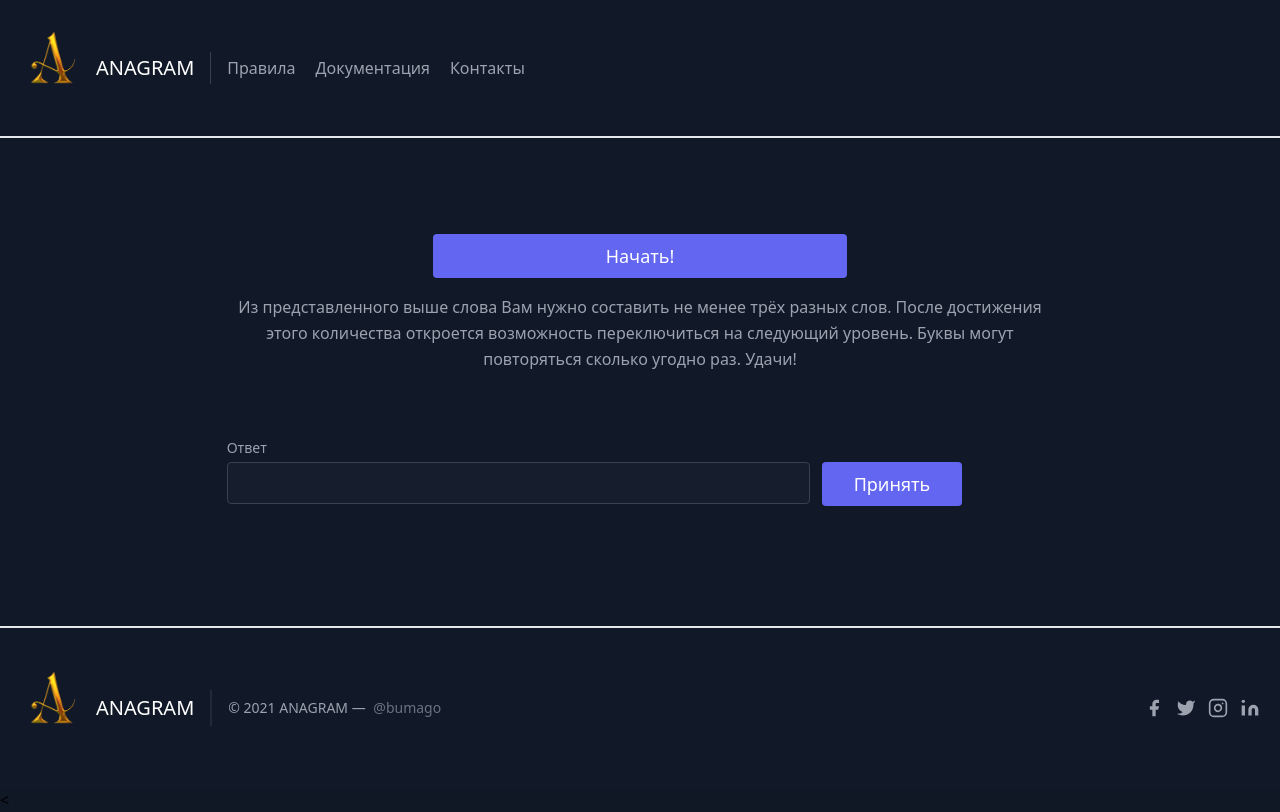
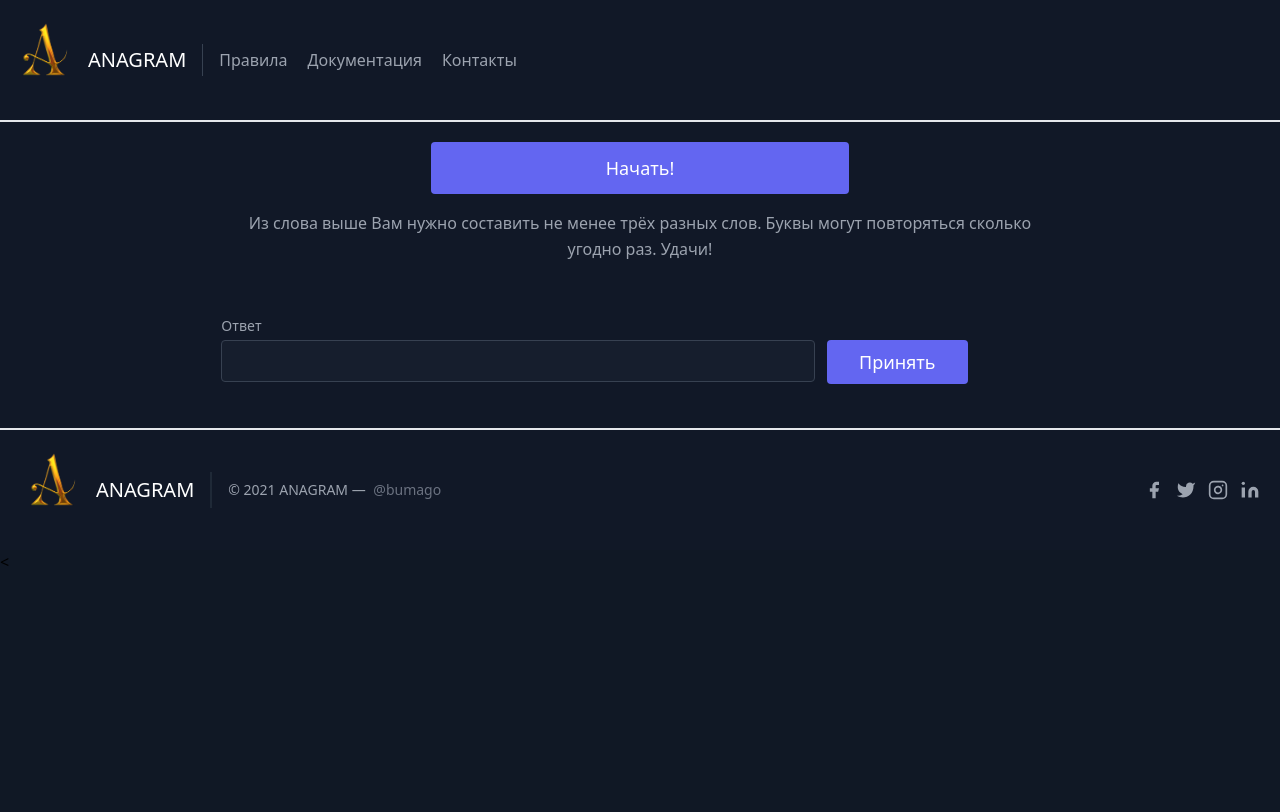
Before and after one commit to reebelbeebel/anagram_api, a plain HTML site: page index.html in a window 1280 px wide. Drawn offline with nearby package versions, Linux system fonts and the light colour scheme.

Commit message:
Edit design and js

```diff
--- a/index.html
+++ b/index.html
@@ -12,7 +12,7 @@
 
 <body>
     <header class="text-gray-400 bg-gray-900 body-font">
-        <div class="container mx-auto flex flex-wrap p-5 flex-col md:flex-row items-center border-b-2">
+        <div class="container mx-auto flex flex-wrap p-3 flex-col md:flex-row items-center border-b-2">
             <a class="flex title-font font-medium items-center text-white mb-4 md:mb-0" href="#">
                 <img src="./img/a.png" width="64px" height="64px" class="mb-8">
                 <span class="ml-3 text-xl">ANAGRAM</span>
@@ -25,11 +25,11 @@
         </div>
     </header>
     <section class="text-gray-400 bg-gray-900 body-font">
-        <div class="container px-5 py-24 mx-auto">
-            <div class="flex flex-col text-center items-center w-full mb-3">
-                <button class="btn_enter w-4/12 text-white bg-indigo-500 border-0 py-2 px-8 hover:bg-indigo-600 rounded text-lg">Начать!</button>
-                <h1 class="main_word sm:text-5xl text-5xl font-medium title-font mb-4 text-white uppercase"></h1>
-                <p class="lg:w-2/3 mx-auto leading-relaxed text-base">Из представленного выше слова Вам нужно составить не менее трёх разных слов. После достижения этого количества откроется возможность переключиться на следующий уровень. Буквы могут повторяться сколько угодно раз. Удачи!</p>
+        <div class="container px-3 py-5 mx-auto">
+            <div class="flex flex-col text-center items-center w-full">
+                <button class="btn_enter w-4/12 text-white bg-indigo-500 border-0 py-3 px-8 hover:bg-indigo-600 rounded text-lg">Начать!</button>
+                <h1 class="main_word sm:text-5xl text-3xl font-medium title-font mb-4 text-white uppercase"></h1>
+                <p class="lg:w-2/3 mx-auto leading-relaxed text-base">Из слова выше Вам нужно составить не менее трёх разных слов. Буквы могут повторяться сколько угодно раз. Удачи!</p>
             </div>
             <div class="answer_to text-center">
                 <h1 class="answer"></h1>
@@ -59,7 +59,7 @@
         </div>
     </section>
     <footer class="text-gray-400 bg-gray-900 body-font">
-        <div class="container px-5 py-8 mx-auto flex items-center sm:flex-row flex-col border-t-2">
+        <div class="container px-5 py-3 mx-auto flex items-center sm:flex-row flex-col border-t-2">
             <a class="flex title-font font-medium items-center md:justify-start justify-center text-white">
                 <img src="./img/a.png" width="64px" height="64px" class="mb-8">
                 <span class="ml-3 text-xl">ANAGRAM</span>
@@ -80,7 +80,7 @@
                         <path d="M23 3a10.9 10.9 0 01-3.14 1.53 4.48 4.48 0 00-7.86 3v1A10.66 10.66 0 013 4s-4 9 5 13a11.64 11.64 0 01-7 2c9 5 20 0 20-11.5a4.5 4.5 0 00-.08-.83A7.72 7.72 0 0023 3z"></path>
                     </svg>
                 </a>
-                <a class="ml-3 text-gray-400" href="https://instagram.com/omarov.max">
+                <a class="ml-3 text-gray-400" href="#">
                     <svg fill="none" stroke="currentColor" stroke-linecap="round" stroke-linejoin="round" stroke-width="2" class="w-5 h-5" viewBox="0 0 24 24">
                         <rect width="20" height="20" x="2" y="2" rx="5" ry="5"></rect>
                         <path d="M16 11.37A4 4 0 1112.63 8 4 4 0 0116 11.37zm1.5-4.87h.01"></path>
--- a/js/app.js
+++ b/js/app.js
@@ -38,7 +38,6 @@ function loadingAndAnswer(visibility, color) {
 }
 
 nextWordButtonFunc("hidden"); // прячем кнопку след слова
-
 loadingPart.style.visibility = "hidden";
 
 let countWord = 0; // счетчик главных слов
@@ -46,19 +45,17 @@ let levelAnswers = []; // массив с введенными ответами,
 
 startButton.onclick = e => {
   e.preventDefault();
-
   word.textContent = wordMain[countWord];
   inputWords.focus();
   startButton.style.visibility = "hidden";
-  localStorage.setItem("word", wordMain[countWord]);
+  localStorage.setItem('word', wordMain[countWord]);
 }
 
 // Работа с кнопкой 'Next'
 nextWord.onclick = e => {
   e.preventDefault();
   countWord++;
-  console.log(countWord)
-  localStorage.setItem("word", wordMain[countWord]);
+  localStorage.setItem('word', wordMain[countWord]);
   word.textContent = wordMain[countWord];
   levelAnswers = []; // Очищаем массив для следующего слова
   nextWordButtonFunc("hidden")
@@ -66,9 +63,9 @@ nextWord.onclick = e => {
   inputWords.focus();
 };
 
-if (typeof localStorage.getItem("word") === 'string') {
-  word.textContent = localStorage.getItem("word");
-  countWord = wordMain.indexOf(localStorage.getItem("word"));
+if (typeof localStorage.getItem('word') === 'string') {
+  word.textContent = localStorage.getItem('word');
+  countWord = wordMain.indexOf(localStorage.getItem('word'));
   startButton.style.visibility = "hidden";
   inputWords.focus();
 }
@@ -90,8 +87,8 @@ inputButton.onclick = e => {
     .then((data) => {
       console.log(data[0]);
 
-      if (data[0] === undefined && typeof localStorage.getItem("word") === 'string') {
-        const wordSet = new Set(localStorage.getItem("word"));
+      if (data[0] === undefined && typeof localStorage.getItem('word') === 'string') {
+        const wordSet = new Set(localStorage.getItem('word'));
         const answerSet = new Set(input);
 
         function checkForMatches(set, subset) {
@@ -136,12 +133,12 @@ inputButton.onclick = e => {
 
       // проверяем слово на наличие в массиве
       if (doubleWord) {
-          emptyWar("Такое слово уже есть!")
-        }
+        emptyWar("Такое слово уже есть!")
+      }
 
-        if (input.length < 3) {
-          emptyWar("Не менее трёх букв!")
-        }
+      if (input.length < 3) {
+        emptyWar("Не менее трёх букв!")
+      }
     });
 
   if (levelAnswers.length >= 3) {
```
